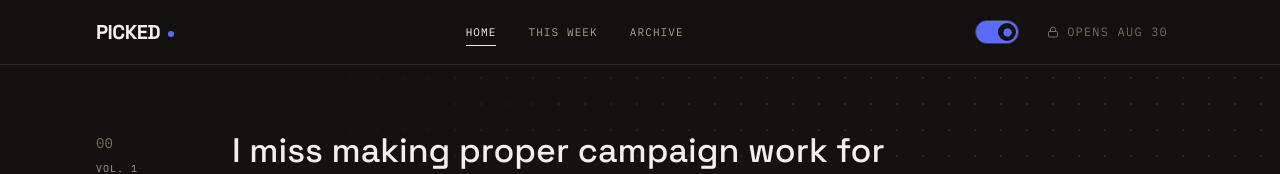
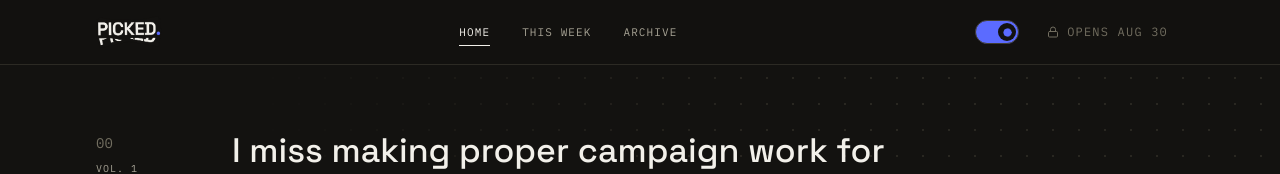
Before and after one commit to Love4reo/picked, a React (Vite) app: page / in a window 1280 px wide. Shown: the top 174 px of the page. Built offline with nearby package versions, Linux system fonts and the light colour scheme.

Commit message:
Update App.jsx

```diff
--- a/src/App.jsx
+++ b/src/App.jsx
@@ -463,9 +463,13 @@ function Nav({ go, view }) {
   return (
     <div className="sticky top-0 z-40 backdrop-blur" style={{ backgroundColor: C.navBg, borderBottom: `1px solid ${C.line}` }}>
       <div className="w-full px-6 sm:px-10 lg:px-16 xl:px-24 h-16 flex items-center justify-between">
-        <button onClick={() => go("home")} className="f-display flex items-center gap-2 tracking-tight group" style={{ fontSize: 20, fontWeight: 700, color: C.ink }}>
-          PICKED
-          <span className="inline-block w-1.5 h-1.5 rounded-full mt-1 transition-transform duration-300 group-hover:scale-150" style={{ backgroundColor: C.accent }} />
+        <button onClick={() => go("home")} className="flex items-center group" aria-label="Picked — home">
+          <img
+            src="/picked-logo.png"
+            alt="Picked"
+            className="transition-transform duration-300 group-hover:scale-105"
+            style={{ height: 32, width: "auto", display: "block" }}
+          />
         </button>
         <div className="hidden md:flex items-center gap-8">
           {links.map(([id, label]) => (
```
